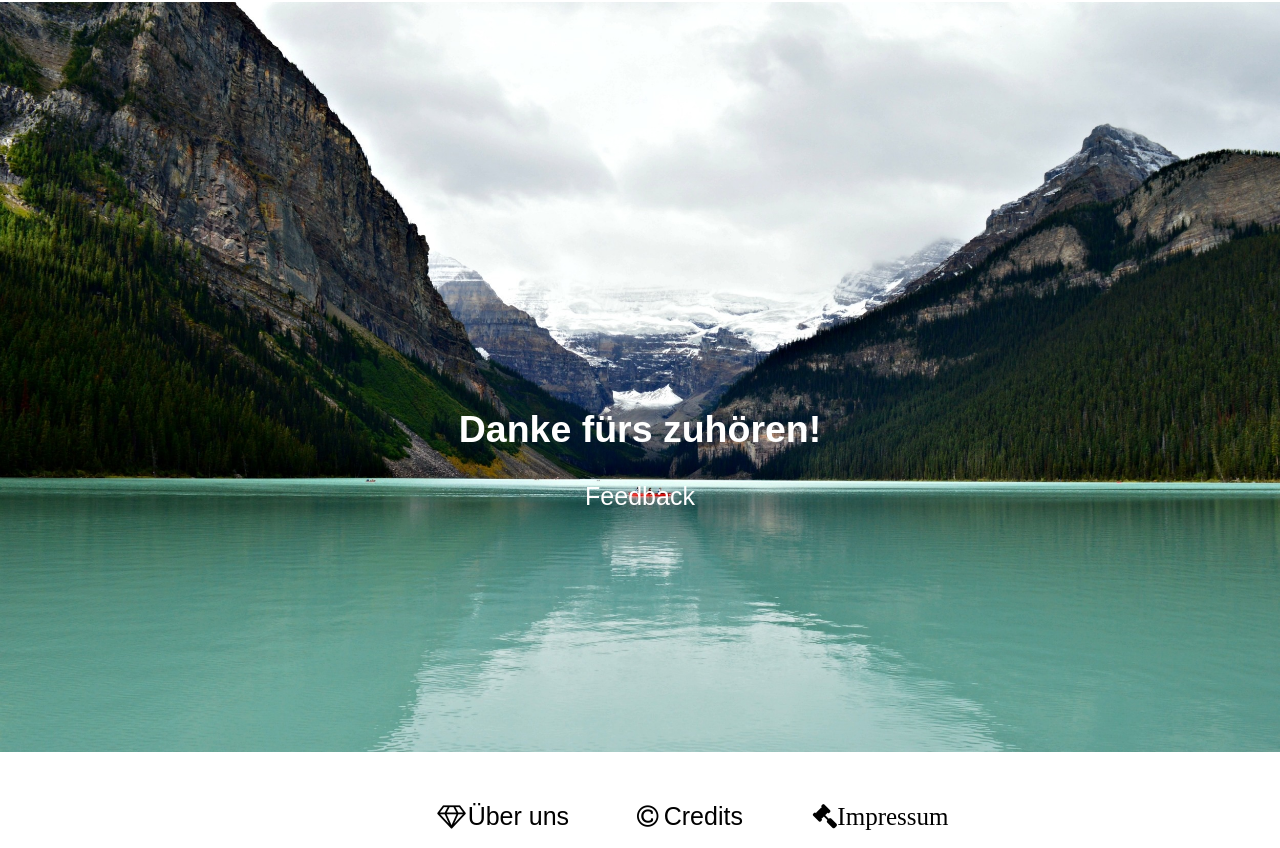
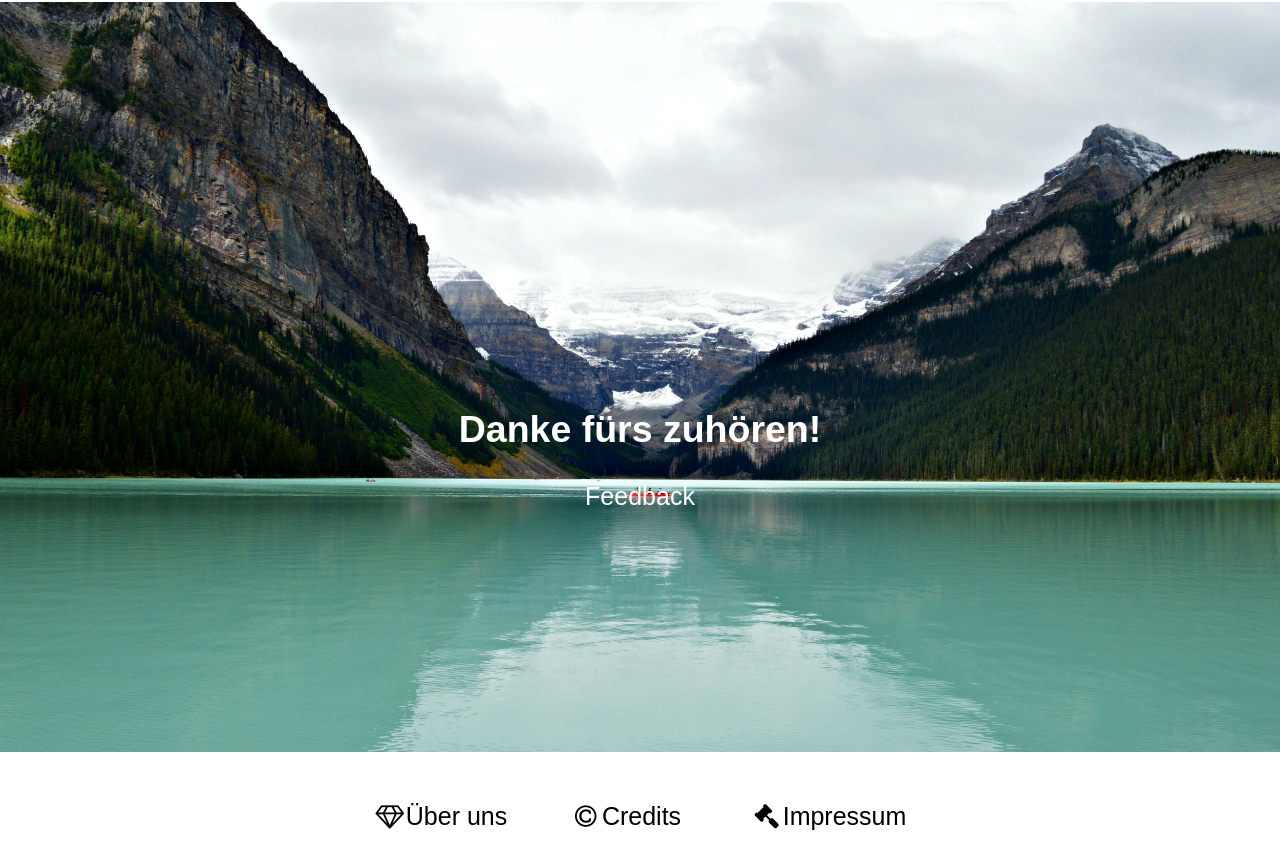
Before and after one commit to 101da/test.io, a plain HTML site: page index.html in a window 1280 px wide. Shown: the part 3929-4777 px from the top of the page. Drawn offline with Linux system fonts and the light colour scheme; a web font is replaced by a local one.

Commit message:
fixed little styling issue with the 'Impressum'-Link

```diff
--- a/index.html
+++ b/index.html
@@ -186,7 +186,7 @@ Bei der MacAdams Klasse 3 darf sich die Lichtfarbe der Leuchten nur innerhalb 3
   <footer>
     <a href="#" title="Wer wir sind"><i class="fa fa-fw fa-diamond"></i><span>Über uns</span></a><wbr/>
     <a href="#" title="eingebundene Werke von anderen"><i class="fa fa-fw fa-copyright"></i><span>Credits</span></a>
-    <a href="#" title="Rechtliches"><i class="fa fa-fw fa-gavel"><span>Impressum</span></i></a>
+    <a href="#" title="Rechtliches"><i class="fa fa-fw fa-gavel"></i><span>Impressum</span></a>
   </footer>
 </body>
 </html>
```
